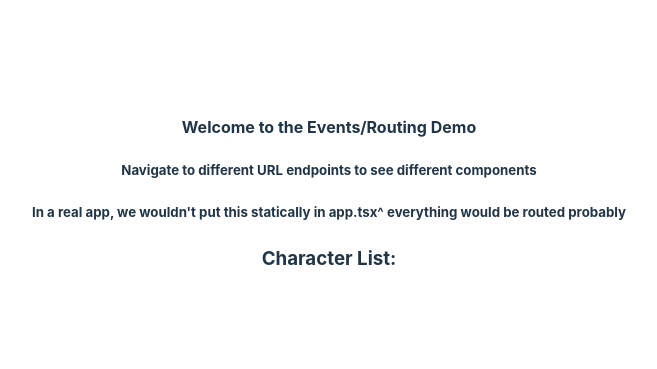
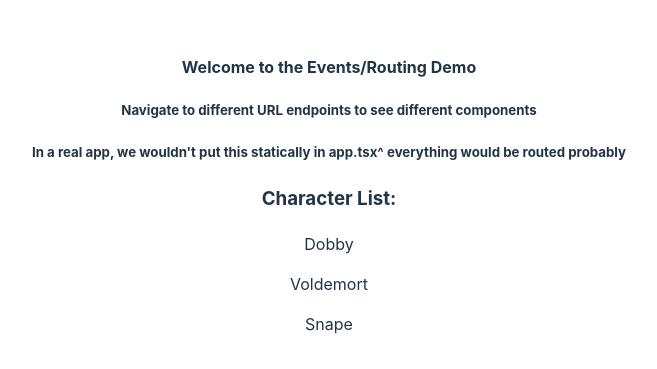
Before and after one commit to Acohen455/FrontEndDemos, a React (Vite) app in the folder React/hello-events-routing/: page /char in a window 1280 px wide. Shown: the part 207-576 px from the top of the page, without its empty margins (311-968 px from the left). Built offline with nearby package versions, Linux system fonts and the light colour scheme.

Commit message:
showed a map, Character component pending

```diff
--- a/React/hello-events-routing/src/Components/CharacterListComponent/CharacterList.tsx
+++ b/React/hello-events-routing/src/Components/CharacterListComponent/CharacterList.tsx
@@ -37,15 +37,20 @@ export const CharacterList:React.FC = () => {
                 }
             ]
         )
-
-    })
-
+    }, []) //we added [] as the second param, which means this useEffect will invoke once the component loads
 
 
     return(
         <div>
             <h3>Character List: </h3>
 
+            {/* using map() to render a Character Component for every character in the Array */}
+            <div>
+                {characters.map((character:CharacterInterface) => {
+                    return <p>{character.name}</p>
+                })}
+            </div>
+
         </div>
     )
 }
```
